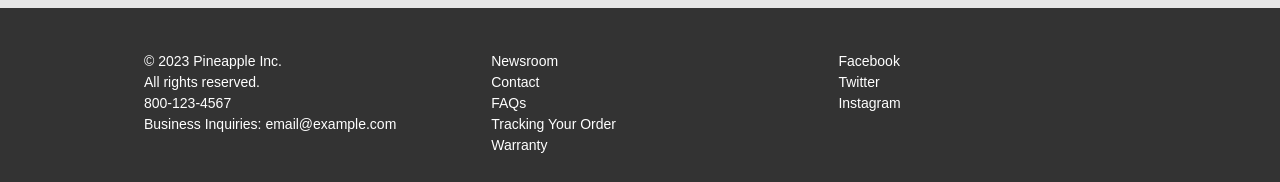
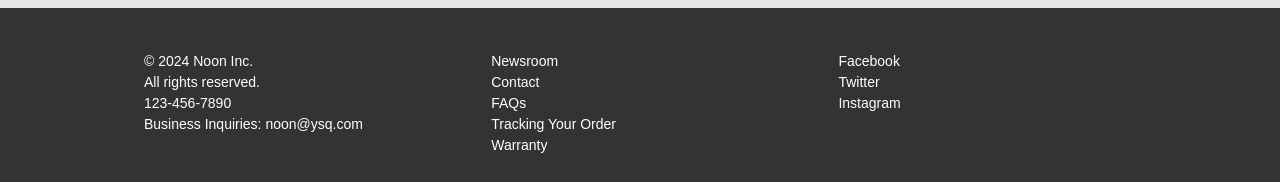
Before and after one commit to ramandk23/noon, a React (Vite) app: page / in a window 1280 px wide. Shown: the part 1796-1978 px from the top of the page. Built offline with nearby package versions, Linux system fonts and the light colour scheme.

Commit message:
Update Footer.jsx

```diff
--- a/src/components/Footer/Footer.jsx
+++ b/src/components/Footer/Footer.jsx
@@ -5,10 +5,10 @@ const Footer = () => {
     <footer class="footer">
     <div class="footer-content">
       <div class="footer-section">
-        <p>&copy; 2023 Pineapple Inc.</p>
+        <p>&copy; 2024 Noon Inc.</p>
         <p>All rights reserved.</p>
-        <p>800-123-4567</p>
-        <p>Business Inquiries: email@example.com</p>
+        <p>123-456-7890</p>
+        <p>Business Inquiries: noon@ysq.com</p>
       </div>
       <div class="footer-section">
         <p>Newsroom</p>
```
